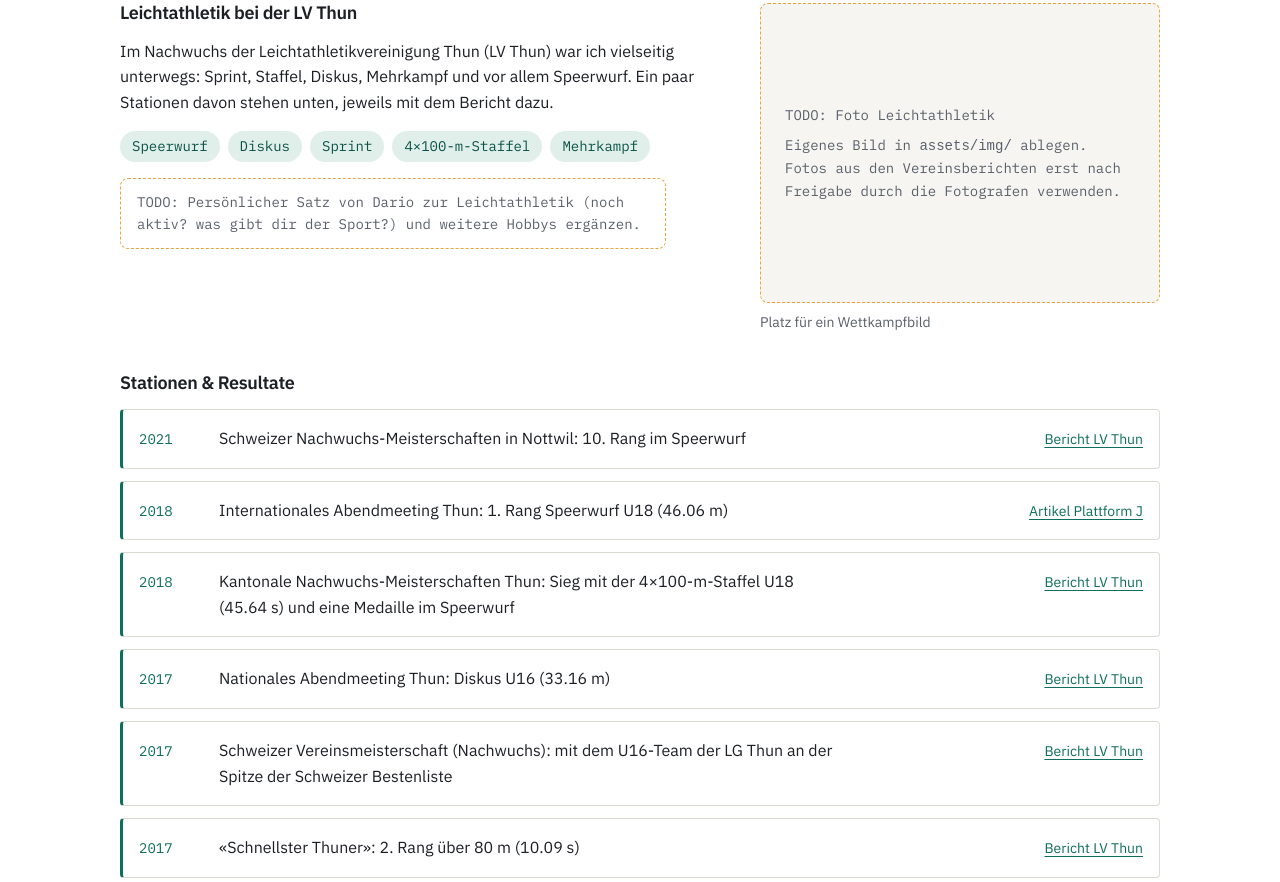
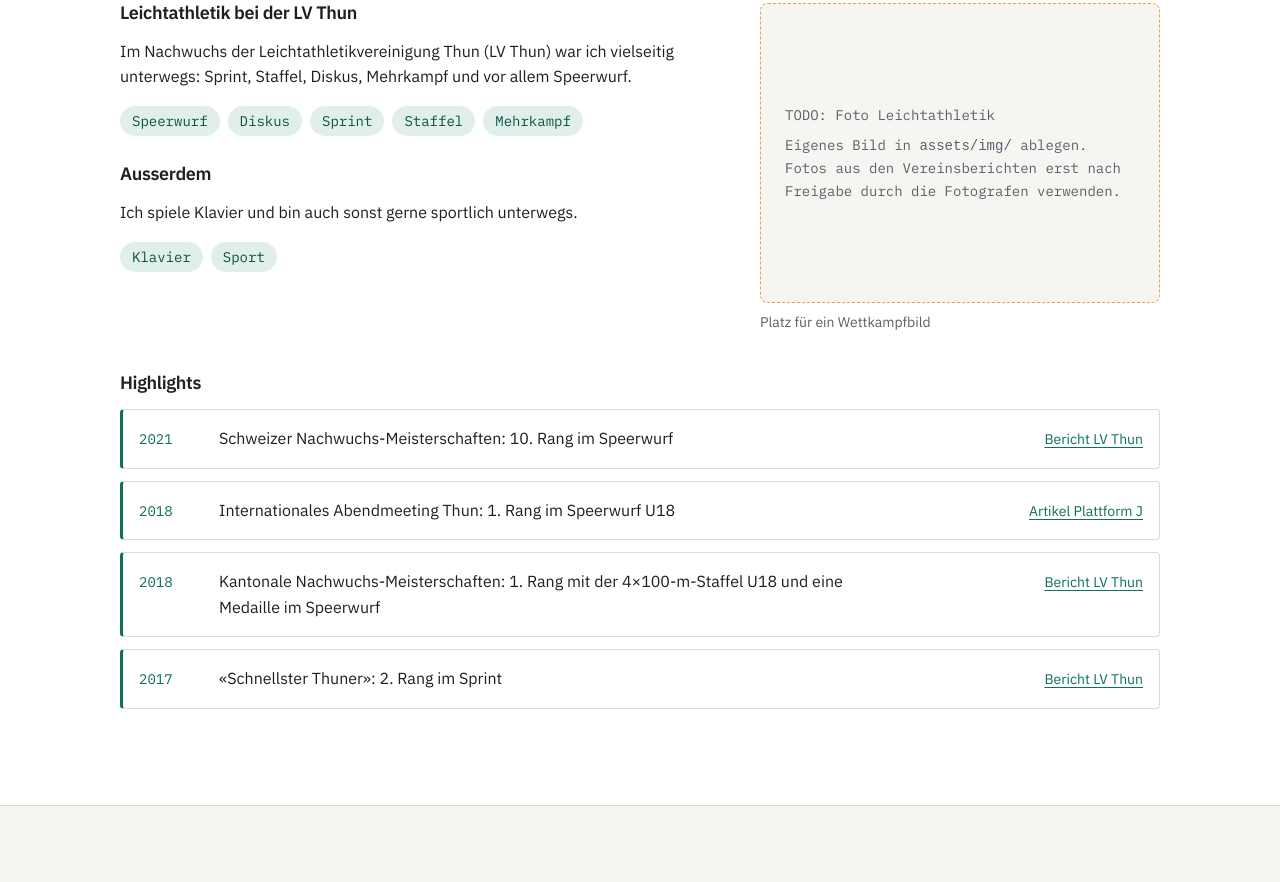
Before and after one commit to martd13/portfolio-page, a plain HTML site: page index.html in a window 1280 px wide. Shown: the part 1579-2461 px from the top of the page. Drawn offline with Linux system fonts and the light colour scheme.

Commit message:
refactor: trim athletics results to ranks, add piano
Co-Authored-By: Claude Opus 5.5 <noreply@anthropic.com>
Claude-Session: https://claude.ai/code/session_01SP9FL1umxtRzXzpSisLLbW

```diff
--- a/css/components.css
+++ b/css/components.css
@@ -241,3 +241,8 @@
     flex-wrap: wrap;
     gap: var(--space-xs);
 }
+
+/* Im Textblock sorgt bereits das Flex-gap für Abstand */
+.hobby__text .hobby__subtitle--spaced {
+    margin-block: var(--space-sm) 0;
+}
--- a/index.html
+++ b/index.html
@@ -119,19 +119,24 @@
                         <h3 class="hobby__subtitle">Leichtathletik bei der LV Thun</h3>
                         <p>
                             Im Nachwuchs der Leichtathletikvereinigung Thun (LV Thun) war ich vielseitig
-                            unterwegs: Sprint, Staffel, Diskus, Mehrkampf und vor allem Speerwurf. Ein paar
-                            Stationen davon stehen unten, jeweils mit dem Bericht dazu.
+                            unterwegs: Sprint, Staffel, Diskus, Mehrkampf und vor allem Speerwurf.
                         </p>
                         <ul class="hobby__tags" role="list" aria-label="Disziplinen">
                             <li class="tag">Speerwurf</li>
                             <li class="tag">Diskus</li>
                             <li class="tag">Sprint</li>
-                            <li class="tag">4×100-m-Staffel</li>
+                            <li class="tag">Staffel</li>
                             <li class="tag">Mehrkampf</li>
                         </ul>
-                        <p class="placeholder-note">
-                            TODO: Persönlicher Satz von Dario zur Leichtathletik (noch aktiv? was gibt dir der Sport?) und weitere Hobbys ergänzen.
+
+                        <h3 class="hobby__subtitle hobby__subtitle--spaced">Ausserdem</h3>
+                        <p>
+                            Ich spiele Klavier und bin auch sonst gerne sportlich unterwegs.
                         </p>
+                        <ul class="hobby__tags" role="list" aria-label="Weitere Hobbys">
+                            <li class="tag">Klavier</li>
+                            <li class="tag">Sport</li>
+                        </ul>
                     </div>
 
                     <figure class="hobby__media">
@@ -143,36 +148,26 @@
                     </figure>
                 </div>
 
-                <h3 class="hobby__subtitle hobby__subtitle--spaced">Stationen &amp; Resultate</h3>
+                <h3 class="hobby__subtitle hobby__subtitle--spaced">Highlights</h3>
                 <ol class="result-list" role="list">
                     <li class="result-list__item">
                         <p class="result-list__year">2021</p>
-                        <p class="result-list__text">Schweizer Nachwuchs-Meisterschaften in Nottwil: 10. Rang im Speerwurf</p>
+                        <p class="result-list__text">Schweizer Nachwuchs-Meisterschaften: 10. Rang im Speerwurf</p>
                         <a class="result-list__source" href="https://www.lvthun.ch/de/News/Newsmeldung?newsid=186" target="_blank" rel="noopener">Bericht LV Thun</a>
                     </li>
                     <li class="result-list__item">
                         <p class="result-list__year">2018</p>
-                        <p class="result-list__text">Internationales Abendmeeting Thun: 1. Rang Speerwurf U18 (46.06 m)</p>
+                        <p class="result-list__text">Internationales Abendmeeting Thun: 1. Rang im Speerwurf U18</p>
                         <a class="result-list__source" href="https://www.plattformj.ch/artikel/165495/" target="_blank" rel="noopener">Artikel Plattform J</a>
                     </li>
                     <li class="result-list__item">
                         <p class="result-list__year">2018</p>
-                        <p class="result-list__text">Kantonale Nachwuchs-Meisterschaften Thun: Sieg mit der 4×100-m-Staffel U18 (45.64 s) und eine Medaille im Speerwurf</p>
+                        <p class="result-list__text">Kantonale Nachwuchs-Meisterschaften: 1. Rang mit der 4×100-m-Staffel U18 und eine Medaille im Speerwurf</p>
                         <a class="result-list__source" href="https://www.lvthun.ch/de/News/Newsmeldung?newsid=87" target="_blank" rel="noopener">Bericht LV Thun</a>
                     </li>
                     <li class="result-list__item">
                         <p class="result-list__year">2017</p>
-                        <p class="result-list__text">Nationales Abendmeeting Thun: Diskus U16 (33.16 m)</p>
-                        <a class="result-list__source" href="https://www.lvthun.ch/de/News/Newsmeldung?newsid=54" target="_blank" rel="noopener">Bericht LV Thun</a>
-                    </li>
-                    <li class="result-list__item">
-                        <p class="result-list__year">2017</p>
-                        <p class="result-list__text">Schweizer Vereinsmeisterschaft (Nachwuchs): mit dem U16-Team der LG Thun an der Spitze der Schweizer Bestenliste</p>
-                        <a class="result-list__source" href="https://www.lvthun.ch/de/News/Newsmeldung?newsid=43" target="_blank" rel="noopener">Bericht LV Thun</a>
-                    </li>
-                    <li class="result-list__item">
-                        <p class="result-list__year">2017</p>
-                        <p class="result-list__text">«Schnellster Thuner»: 2. Rang über 80 m (10.09 s)</p>
+                        <p class="result-list__text">«Schnellster Thuner»: 2. Rang im Sprint</p>
                         <a class="result-list__source" href="https://www.lvthun.ch/de/News/Newsmeldung?newsid=31" target="_blank" rel="noopener">Bericht LV Thun</a>
                     </li>
                 </ol>
```
